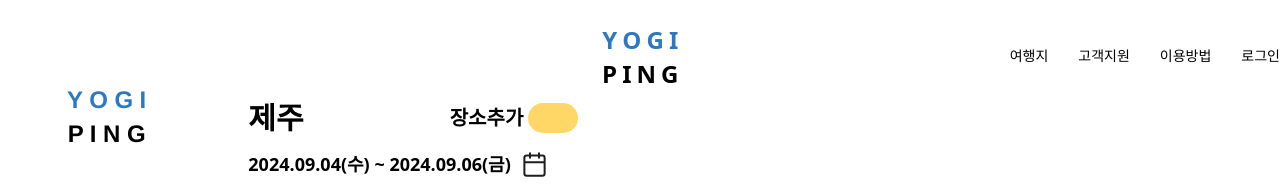
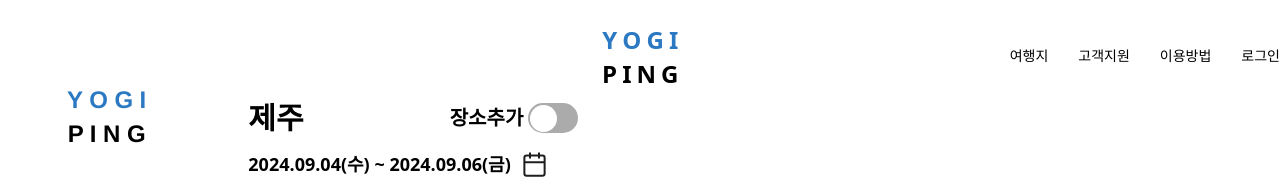
Before and after one commit to yogi-ping/front-end, a React (Vite) app: page /plan in a window 1280 px wide. Shown: the top 193 px of the page. Built offline with nearby package versions, Linux system fonts and the light colour scheme.

Commit message:
feat : 장소추가 토글버튼 추가

```diff
--- a/src/components/plan/detailplan/Header.tsx
+++ b/src/components/plan/detailplan/Header.tsx
@@ -6,13 +6,24 @@ export const Header = () => {
   const [travelTerm, setTravelTerm] = useState<string>(
     '2024.09.04(수) ~ 2024.09.06(금)'
   );
+  const [isAddingLocation , setIsAddingLocation] = useState<boolean>(false);
   return (
     <div className="w-[400px] flex flex-col px-[35px] py-[20px]">
       <div className="flex justify-between mb-[15px]">
         <h1 className="text-3xl font-bold">{travelDestination}</h1>
         <div className="flex justify-center items-center">
           <p className="text-[20px] font-semibold mr-[5px]">장소추가</p>
-          <button className="w-[50px] h-[30px] bg-[#fed766] rounded-[100px] px-4 py-2"></button>
+          <button
+            className={`w-[50px] h-[30px] ${isAddingLocation ? 'bg-[#fed766]':'bg-[#ABABAB]'} rounded-[100px] px-[2px] `}
+            onClick={()=>setIsAddingLocation(!isAddingLocation)}
+            aria-label="addLocationButton"
+          >
+            <div
+              className={`w-[27px] h-[27px] bg-white rounded-full transition-transform duration-300 ${
+                isAddingLocation ? 'translate-x-[19px]' : 'translate-x-0'
+              }`}
+            />
+          </button>
         </div>
       </div>
 
```
